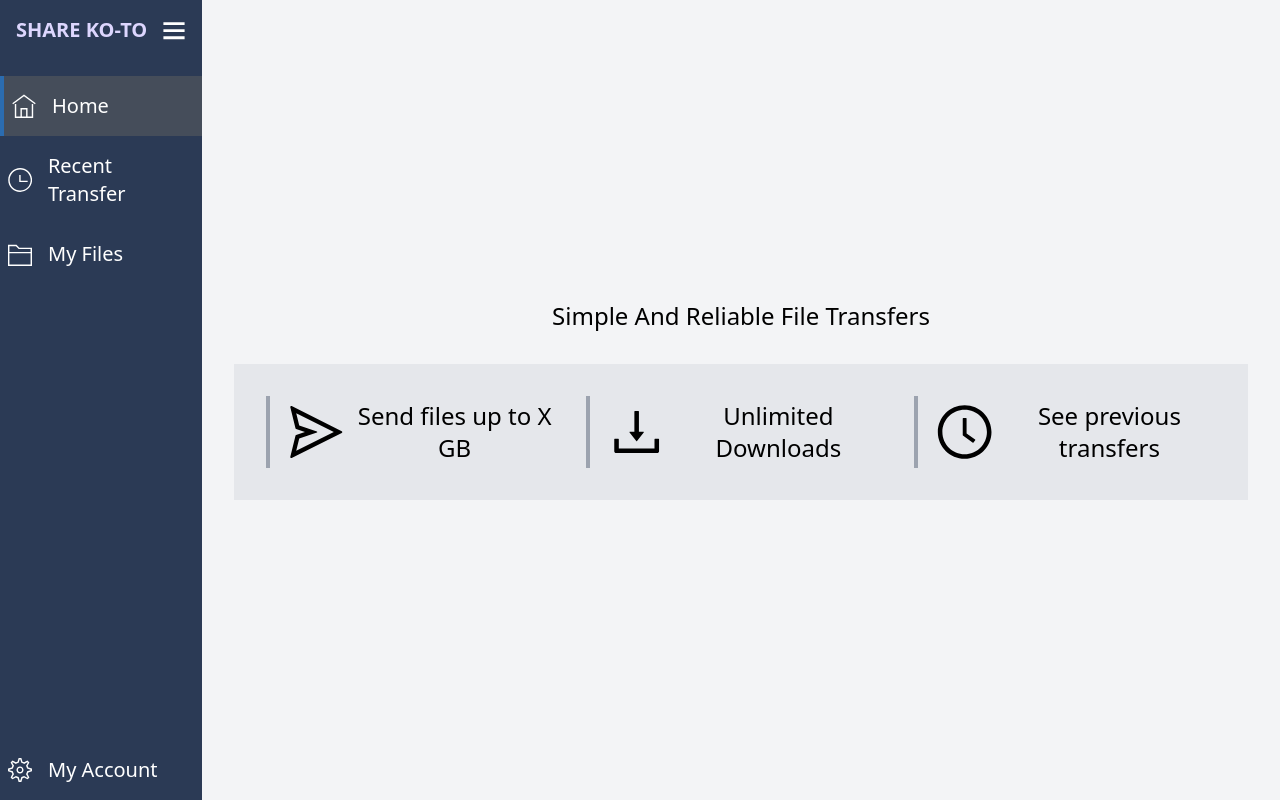
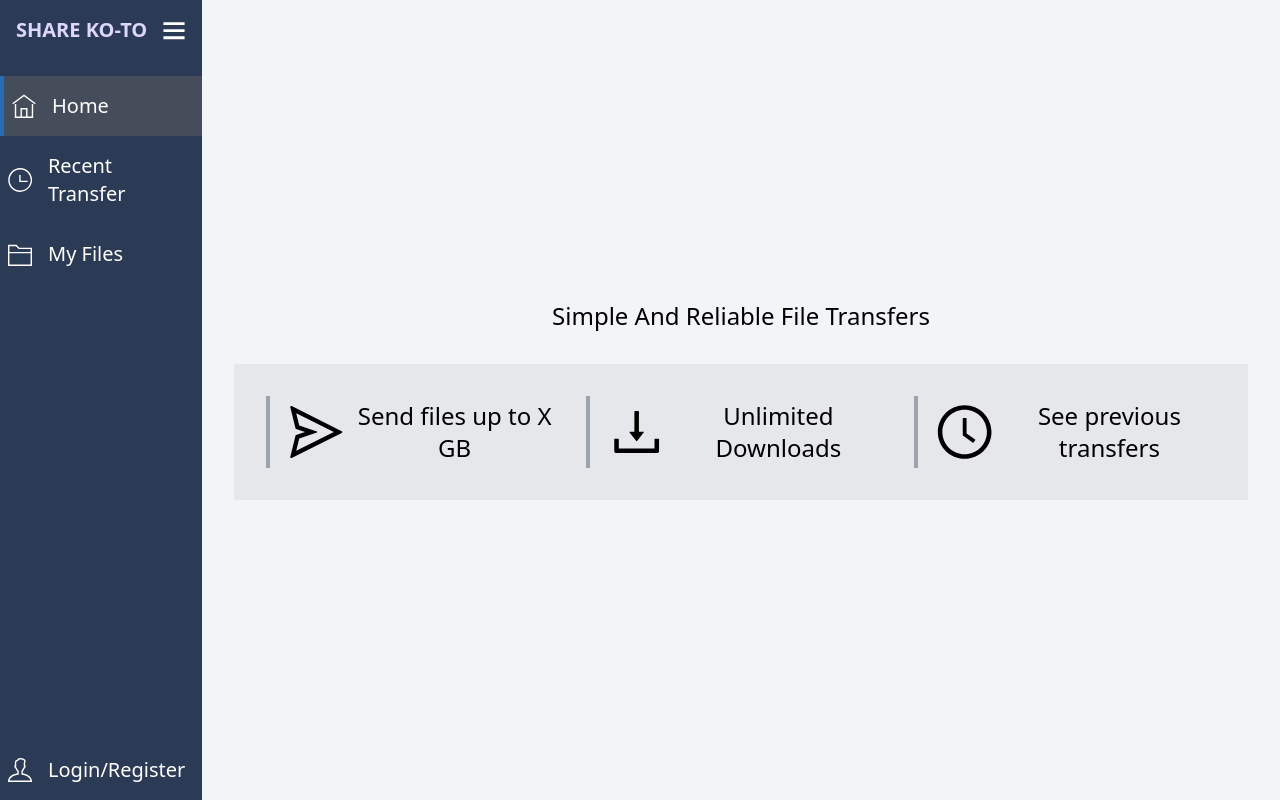
Before and after one commit to vonner04/JS-FileTransferApp, a React (Vite) app in the folder front-end/: page / in a window 1280 px wide. Built offline with nearby package versions, Linux system fonts and the light colour scheme.

Commit message:
feat: added login/register and settings components for nav bar

```diff
--- a/front-end/src/components/navigation-bar/Navigation.jsx
+++ b/front-end/src/components/navigation-bar/Navigation.jsx
@@ -1,11 +1,12 @@
 import React, { useState } from "react";
 import { NavLink } from "react-router-dom";
-import { TfiMenu, TfiHome, TfiShare, TfiTime, TfiFolder, TfiSettings } from "react-icons/tfi";
+import { TfiMenu, TfiHome, TfiTime, TfiFolder, TfiSettings, TfiUser } from "react-icons/tfi";
 import "../../styles/navigation-bar.css";
+import { useAuth } from "../../context/AuthContext";
 
 function Navigation() {
 	const [isCollapsed, setIsCollapsed] = useState(false);
-
+	const { isAuthenticated, login, logout } = useAuth();
 	const toggleSidebar = () => setIsCollapsed(!isCollapsed);
 
 	return (
@@ -57,7 +58,20 @@ function Navigation() {
 				</NavLink>
 			</div>
 
-			{/* Account Settings */}
+			{/* Login/Register or Account Settings */}
+			{!isAuthenticated ? (
+				<NavLink
+					to="/login"
+					className={({ isActive }) =>
+						`${isActive ? "active-link" : ""} ${
+							isCollapsed ? "sidebar-icons-container-collapsed" : "sidebar-icons-container-expanded"
+						} sidebar-hover-animation mt-auto`
+					}
+				>
+					<TfiUser className="sidebar-icon" />
+					{!isCollapsed && <span>Login/Register</span>}
+				</NavLink>
+			) : (
 				<NavLink
 					to="/account-settings"
 					className={({ isActive }) =>
@@ -69,6 +83,7 @@ function Navigation() {
 					<TfiSettings className="sidebar-icon" />
 					{!isCollapsed && <span>My Account</span>}
 				</NavLink>
+			)}
 		</div>
 	);
 }
--- /dev/null
+++ b/front-end/src/context/AuthContext.jsx
@@ -0,0 +1,17 @@
+import React, { createContext, useState, useContext } from "react";
+
+const AuthContext = createContext();
+
+export function AuthProvider({ children }) {
+	const [isAuthenticated, setIsAuthenticated] = useState(false);
+
+	// Mock login/logout functions
+	const login = () => setIsAuthenticated(true);
+	const logout = () => setIsAuthenticated(false);
+
+	return <AuthContext.Provider value={{ isAuthenticated, login, logout }}>{children}</AuthContext.Provider>;
+}
+
+export function useAuth() {
+	return useContext(AuthContext);
+}
--- a/front-end/src/main.jsx
+++ b/front-end/src/main.jsx
@@ -1,13 +1,17 @@
 import { StrictMode } from "react";
 import { createRoot } from "react-dom/client";
 import { BrowserRouter } from "react-router-dom";
+import { AuthProvider } from "./context/AuthContext";
+
 import App from "./App.jsx";
 import "./styles/main.css";
 
 createRoot(document.getElementById("root")).render(
-	<BrowserRouter>
-		<StrictMode>
-			<App />
-		</StrictMode>
-	</BrowserRouter>
+	<AuthProvider>
+		<BrowserRouter>
+			<StrictMode>
+				<App />
+			</StrictMode>
+		</BrowserRouter>
+	</AuthProvider>
 );
```
Lines whose indentation alone changed are shown as unchanged.
